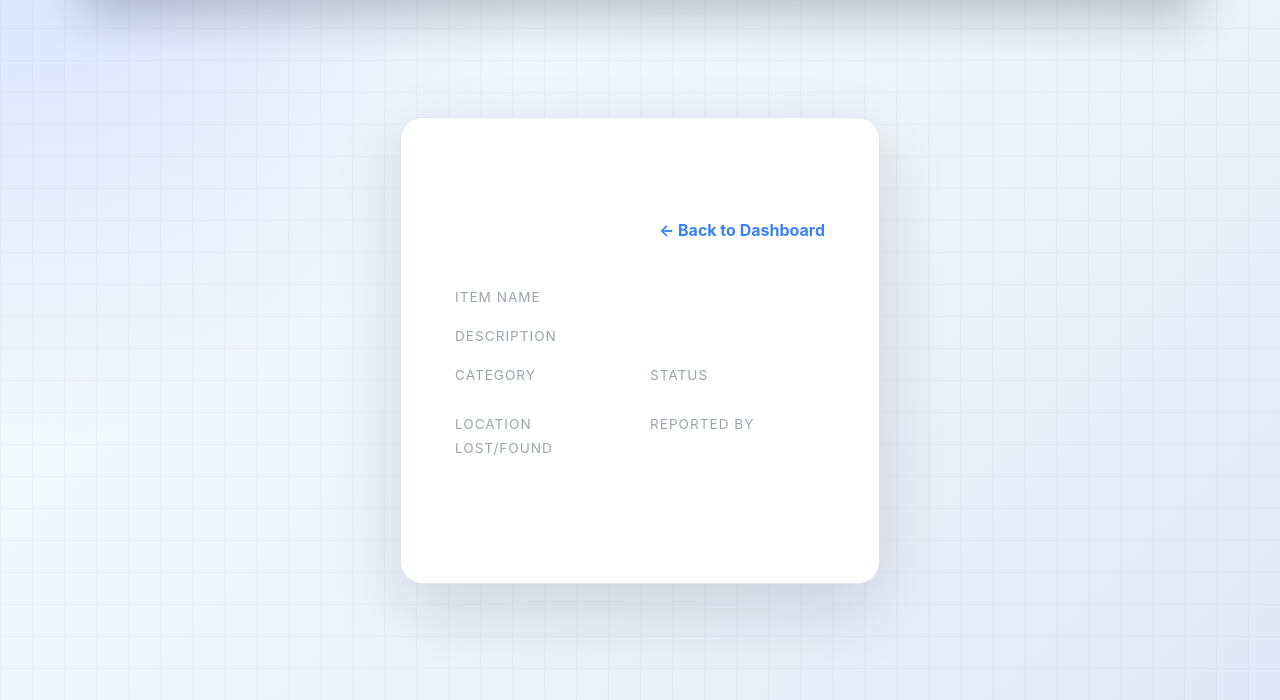
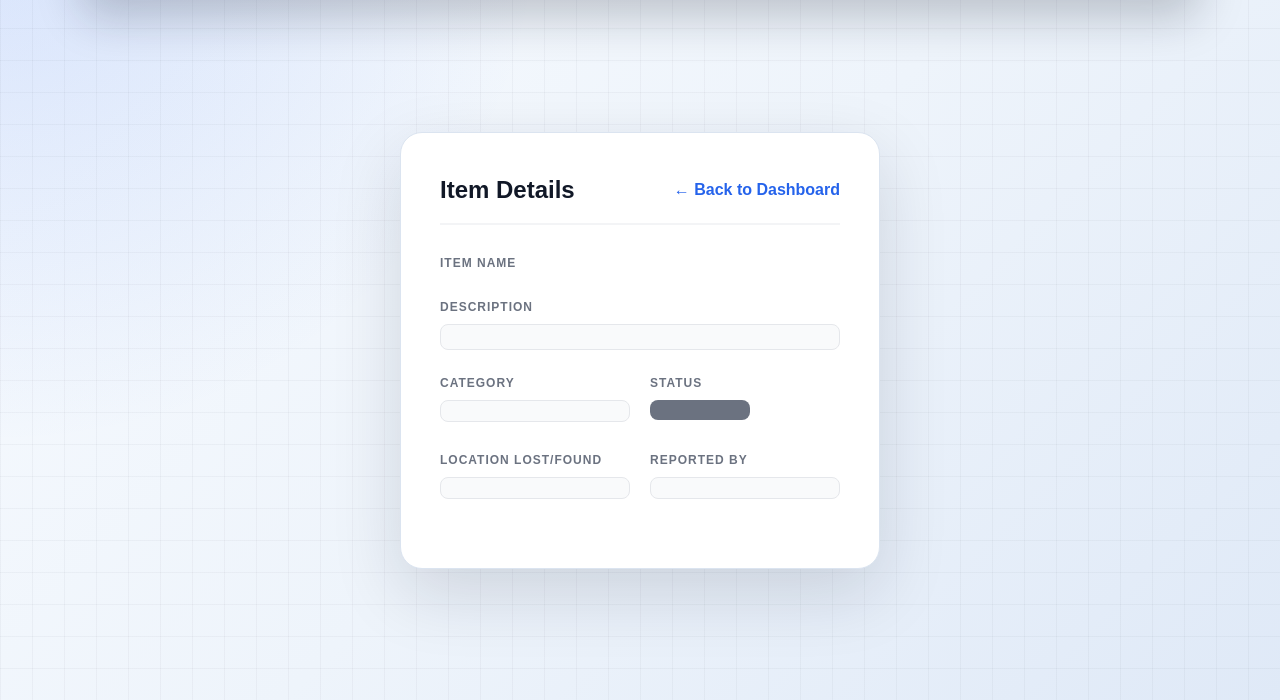
Before and after one commit to adhyanlho/softwarica-lost-found-system, a Flask app: template app/templates/view_item.html in a window 1280 px wide. Shown: the part 100-800 px from the top of the page. Run offline with Flask 3, Linux system fonts and the light colour scheme; the template is opened without the code that fills it, so the values that code supplies are empty.

Commit message:
Style: Refactor item details view layout with uniform info boxes and dynamic status badges

```diff
--- a/app/templates/view_item.html
+++ b/app/templates/view_item.html
@@ -1,56 +1,89 @@
 {% extends "layout.html" %}
 
 {% block content %}
-<div class="container" style="max-width: 800px; margin: 40px auto; padding: 20px; background: rgba(255,255,255,0.05); border-radius: 12px; backdrop-filter: blur(10px); color: white;">
+<div style="width: 100%; padding: 5px; color: #111827; font-family: sans-serif;">
 
-    <div style="display: flex; justify-content: space-between; align-items: center; border-bottom: 1px solid rgba(255,255,255,0.1); padding-bottom: 15px; margin-bottom: 20px;">
-        <h2>Item Details</h2>
-        <a href="{{ url_for('main.dashboard') }}" style="color: #3b82f6; text-decoration: none;">&larr; Back to Dashboard</a>
+    <!-- Top Action Header -->
+    <div style="display: flex; justify-content: space-between; align-items: center; border-bottom: 2px solid #f3f4f6; padding-bottom: 15px; margin-bottom: 25px;">
+        <h2 style="margin: 0; font-size: 1.5rem; font-weight: 700; color: #111827;">Item Details</h2>
+        <a href="{{ url_for('main.dashboard') }}" style="color: #2563eb; text-decoration: none; font-weight: 600;">&larr; Back to Dashboard</a>
     </div>
 
+    <!-- Flashed System Messages Block -->
     {% with messages = get_flashed_messages() %}
       {% if messages %}
         {% for message in messages %}
-          <div style="background-color: rgba(239, 68, 68, 0.15); border: 1px solid #ef4444; color: #fca5a5; padding: 12px 16px; border-radius: 8px; margin-bottom: 20px; display: flex; align-items: center; gap: 8px;">
+          <div style="background-color: #fee2e2; border: 1px solid #f87171; color: #991b1b; padding: 12px 16px; border-radius: 8px; margin-bottom: 20px; font-weight: 500;">
             ⚠️ {{ message }}
           </div>
         {% endfor %}
       {% endif %}
     {% endwith %}
 
-    <div style="margin-bottom: 15px;">
-        <span style="font-size: 0.85rem; text-transform: uppercase; letter-spacing: 1px; color: #9ca3af;">Item Name</span>
-        <h3 style="margin: 5px 0 0 0; color: #f3f4f6;">{{ item.title }}</h3>
+    <!-- Item Name Heading -->
+    <div style="margin-bottom: 20px;">
+        <span style="font-size: 0.75rem; font-weight: 700; text-transform: uppercase; letter-spacing: 1px; color: #6b7280;">Item Name</span>
+        <h3 style="margin: 5px 0 0 0; color: #111827; font-size: 1.6rem; font-weight: 800;">{{ item.title }}</h3>
     </div>
 
-    <div style="margin-bottom: 15px;">
-        <span style="font-size: 0.85rem; text-transform: uppercase; letter-spacing: 1px; color: #9ca3af;">Description</span>
-        <p style="margin: 5px 0 0 0; color: #d1d5db; line-height: 1.6;">{{ item.description }}</p>
-    </div>
-
-    <div style="display: grid; grid-template-columns: 1fr 1fr; gap: 20px; margin-bottom: 25px;">
-        <div>
-            <span style="font-size: 0.85rem; text-transform: uppercase; letter-spacing: 1px; color: #9ca3af;">Category</span>
-            <div style="margin-top: 5px; color: #f3f4f6;">{{ item.category }}</div>
-        </div>
-        <div>
-            <span style="font-size: 0.85rem; text-transform: uppercase; letter-spacing: 1px; color: #9ca3af;">Status</span>
-            <div style="margin-top: 5px;"><span class="status-badge {{ item.status }}">{{ item.status | capitalize }}</span></div>
-        </div>
-        <div>
-            <span style="font-size: 0.85rem; text-transform: uppercase; letter-spacing: 1px; color: #9ca3af;">Location Lost/Found</span>
-            <div style="margin-top: 5px; color: #f3f4f6;">{{ item.location }}</div>
-        </div>
-        <div>
-            <span style="font-size: 0.85rem; text-transform: uppercase; letter-spacing: 1px; color: #9ca3af;">Reported By</span>
-            <div style="margin-top: 5px; color: #f3f4f6;">{{ item.reporter_name }}</div>
+    <!-- Description Block -->
+    <div style="margin-bottom: 20px;">
+        <span style="font-size: 0.75rem; font-weight: 700; text-transform: uppercase; letter-spacing: 1px; color: #6b7280;">Description</span>
+        <div style="background: #f9fafb; border: 1px solid #e5e7eb; padding: 12px 16px; border-radius: 8px; margin-top: 6px; color: #374151; font-size: 1rem; line-height: 1.5; font-weight: 500;">
+            {{ item.description }}
         </div>
     </div>
 
+    <!-- Metadata Section Grid -->
+    <div style="display: grid; grid-template-columns: 1fr 1fr; gap: 20px; margin-bottom: 30px;">
+
+        <div>
+            <span style="font-size: 0.75rem; font-weight: 700; text-transform: uppercase; letter-spacing: 1px; color: #6b7280;">Category</span>
+            <div style="background: #f9fafb; border: 1px solid #e5e7eb; padding: 10px 14px; border-radius: 8px; margin-top: 6px; color: #111827; font-weight: 600;">
+                {{ item.category }}
+            </div>
+        </div>
+
+        <div>
+            <span style="font-size: 0.75rem; font-weight: 700; text-transform: uppercase; letter-spacing: 1px; color: #6b7280;">Status</span>
+            <div style="margin-top: 6px;">
+                {% if item.status|lower == 'lost' %}
+                    <span style="background-color: #ef4444; color: white; padding: 10px 20px; border-radius: 8px; font-weight: 700; display: inline-block; font-size: 0.95rem; text-align: center; min-width: 100px; box-shadow: 0 2px 4px rgba(239, 68, 68, 0.2);">
+                        Lost
+                    </span>
+                {% elif item.status|lower == 'claimed' %}
+                    <span style="background-color: #10b981; color: white; padding: 10px 20px; border-radius: 8px; font-weight: 700; display: inline-block; font-size: 0.95rem; text-align: center; min-width: 100px; box-shadow: 0 2px 4px rgba(16, 185, 129, 0.2);">
+                        Claimed
+                    </span>
+                {% else %}
+                    <span style="background-color: #6b7280; color: white; padding: 10px 20px; border-radius: 8px; font-weight: 700; display: inline-block; font-size: 0.95rem; text-align: center; min-width: 100px;">
+                        {{ item.status | capitalize }}
+                    </span>
+                {% endif %}
+            </div>
+        </div>
+
+        <div>
+            <span style="font-size: 0.75rem; font-weight: 700; text-transform: uppercase; letter-spacing: 1px; color: #6b7280;">Location Lost/Found</span>
+            <div style="background: #f9fafb; border: 1px solid #e5e7eb; padding: 10px 14px; border-radius: 8px; margin-top: 6px; color: #111827; font-weight: 600;">
+                {{ item.location }}
+            </div>
+        </div>
+
+        <div>
+            <span style="font-size: 0.75rem; font-weight: 700; text-transform: uppercase; letter-spacing: 1px; color: #6b7280;">Reported By</span>
+            <div style="background: #f9fafb; border: 1px solid #e5e7eb; padding: 10px 14px; border-radius: 8px; margin-top: 6px; color: #111827; font-weight: 600;">
+                {{ item.reporter_name }}
+            </div>
+        </div>
+
+    </div>
+
+    <!-- Lower Operational Footer Drawer -->
     {% if is_owner and item.status != 'claimed' %}
-    <div style="border-top: 1px solid rgba(255,255,255,0.1); padding-top: 20px; text-align: right;">
+    <div style="border-top: 2px solid #f3f4f6; padding-top: 20px; text-align: right;">
         <form action="{{ url_for('main.reclaim_item', item_id=item.id) }}" method="POST" onsubmit="return confirm('Are you sure you want to mark this item as reclaimed?');">
-            <button type="submit" style="background: #10b981; color: white; border: none; padding: 10px 20px; border-radius: 6px; font-weight: bold; cursor: pointer; transition: background 0.2s;">
+            <button type="submit" style="background: #10b981; color: white; border: none; padding: 12px 24px; border-radius: 8px; font-weight: 700; cursor: pointer; box-shadow: 0 4px 6px -1px rgba(16, 185, 129, 0.2); transition: background 0.2s;">
                 ✓ Mark as Reclaimed
             </button>
         </form>
```
